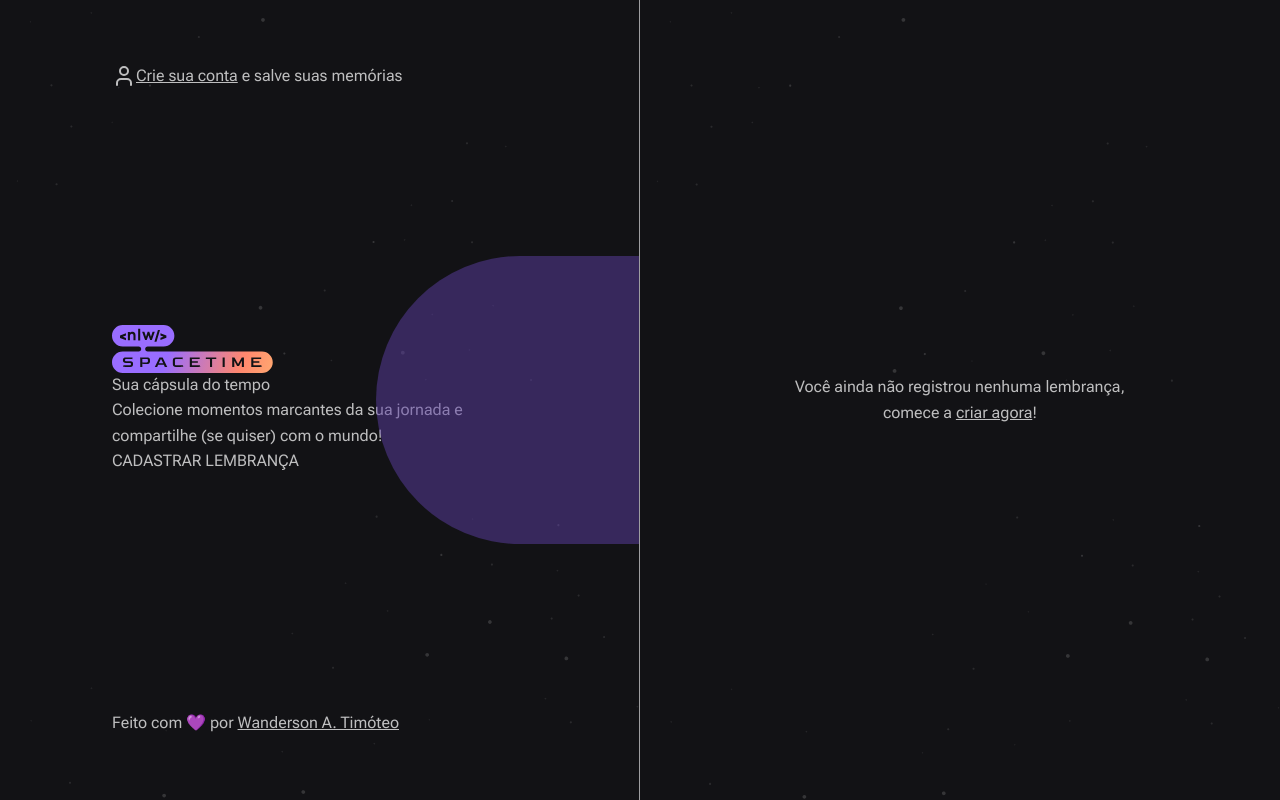
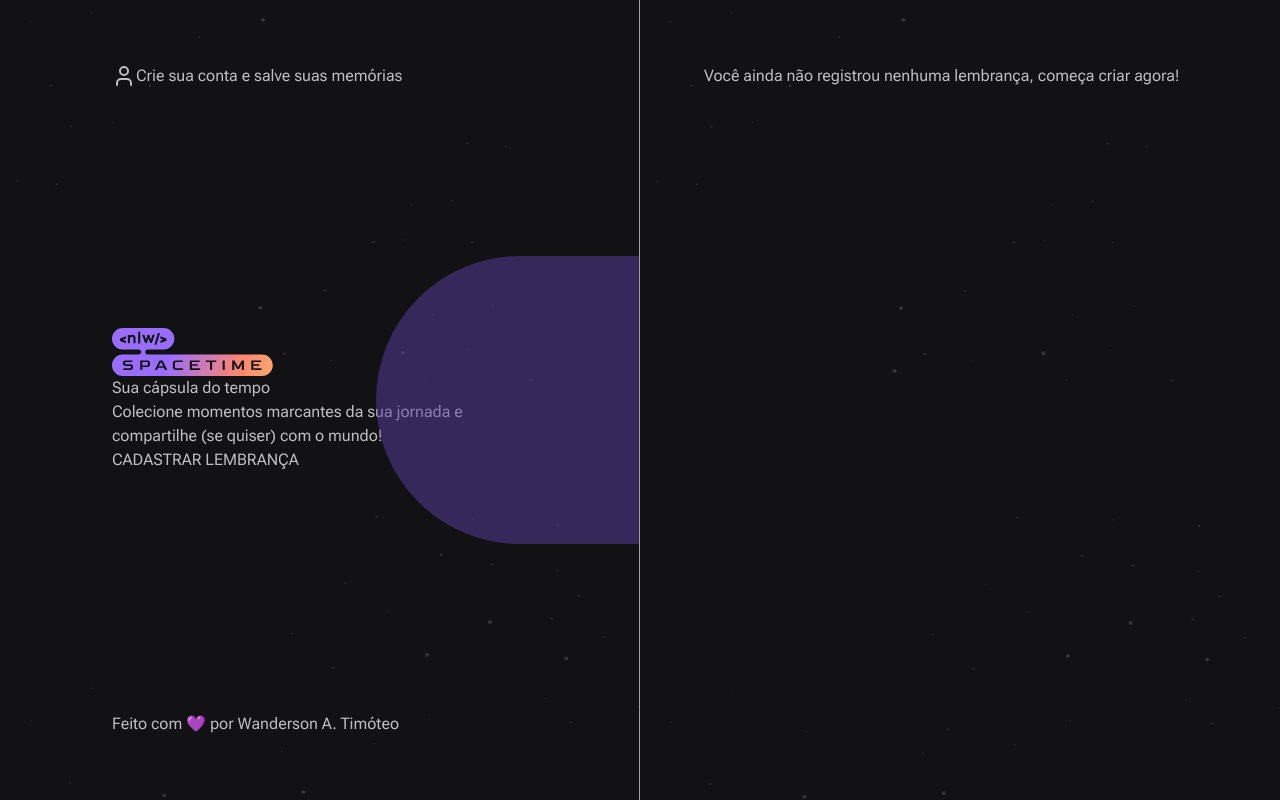
Before and after one commit to Wanderson-A-Timoteo/spacetime, a Next.js app in the folder web/: page / in a window 1280 px wide. Built offline with nearby package versions, Linux system fonts and the light colour scheme; no server answers; a web font is replaced by a local one.

Commit message:
Adicionado componente EmpytMemories

```diff
--- a/web/app/page.tsx
+++ b/web/app/page.tsx
@@ -1,4 +1,5 @@
 import Copyright from '@/src/components/Copyright'
+import EmptyMemories from '@/src/components/EmpytMemories'
 import Hero from '@/src/components/Hero'
 import SignIn from '@/src/components/SignIn'
 
@@ -15,15 +16,7 @@ export default function Home() {
       </div>
 
       <div className="flex flex-col bg-[url(./../src/assets/bg-stars.svg)] bg-cover p-16">
-        <div className="flex flex-1 items-center justify-center">
-          <p className="w-[360px] text-center leading-relaxed">
-            Você ainda não registrou nenhuma lembrança, comece a {''}
-            <a href="" className="underline hover:text-gray-50">
-              criar agora
-            </a>
-            !
-          </p>
-        </div>
+        <EmptyMemories />
       </div>
     </main>
   )
--- /dev/null
+++ b/web/src/components/EmpytMemories.tsx
@@ -0,0 +1,13 @@
+export default function EmptyMemories() {
+  return (
+    <div className="flex flex-1 items-center justify-center">
+      <p className="w-[360px] text-center leading-relaxed">
+        Você ainda não registrou nenhuma lembrança, começa{' '}
+        <a href="" className="underline hover:text-gray-50">
+          criar agora
+        </a>
+        !
+      </p>
+    </div>
+  )
+}
```
